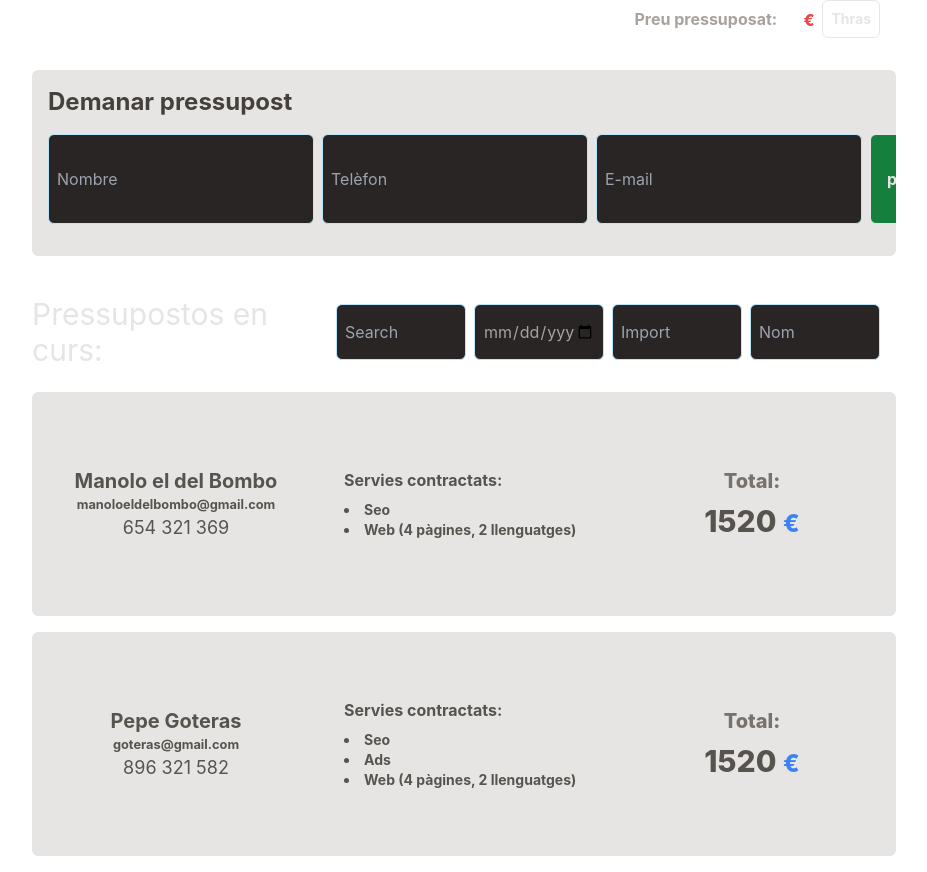
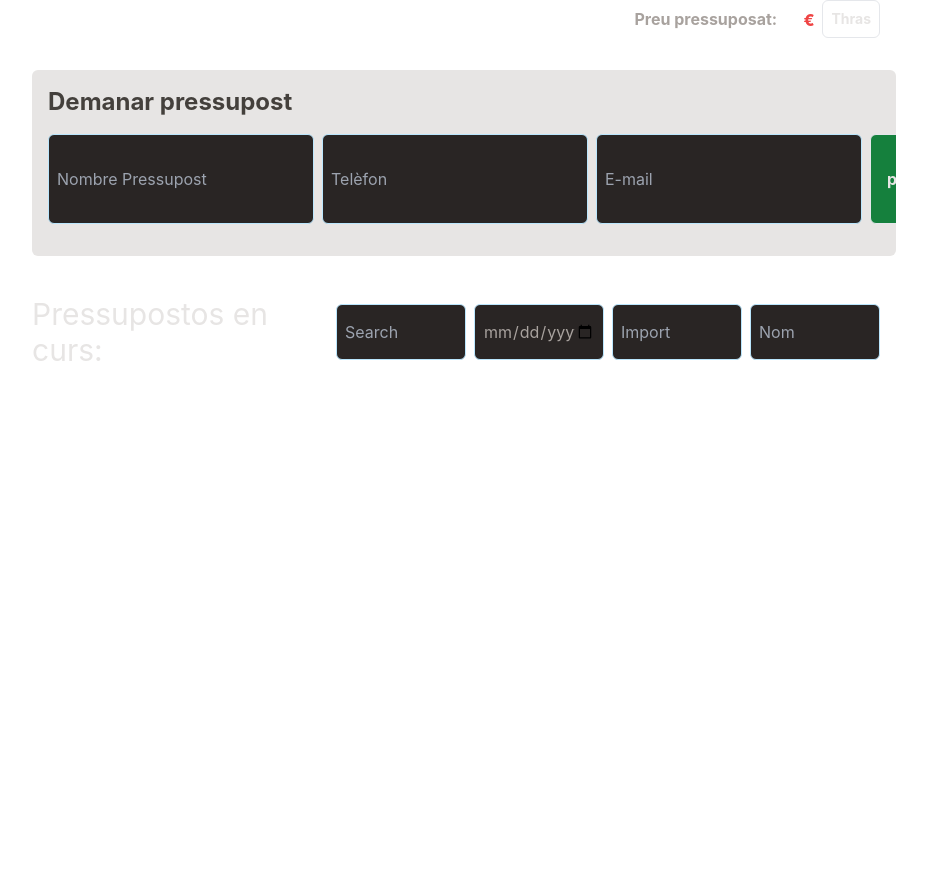
Before and after one commit to JuanDNJ/s6-pressupostos, a React (Vite) app: page /s6-pressupostos/calculadora in a window 1280 px wide. Shown: the part 1499-2371 px from the top of the page, without its empty margins (176-1103 px from the left). After the commit the page ends 1891 px from the top, so only its background shows below. Built offline with nearby package versions, Linux system fonts and the light colour scheme.

Commit message:
Entrega Exercici 5

```diff
--- a/src/components/BudgetWebOptions.jsx
+++ b/src/components/BudgetWebOptions.jsx
@@ -12,6 +12,7 @@ const BudgetWebOptions = () => {
         </span>
         <div className="flex-1 flex gap-2 items-center pl-8">
           <button
+            type="button"
             onClick={handlerPage.addPage}
             className="text-center bg-blue-300 rounded-full size-8"
           >
@@ -19,6 +20,7 @@ const BudgetWebOptions = () => {
           </button>
           <span className="text-center ">{countPages}</span>
           <button
+            type="button"
             onClick={handlerPage.removePage}
             disabled={countPages <= 0}
             className={` text-center bg-red-300 rounded-full size-8`}
@@ -33,6 +35,7 @@ const BudgetWebOptions = () => {
         </span>
         <div className="flex-1 flex gap-2 items-center pl-8">
           <button
+            type="button"
             onClick={handlerLanguage.addLanguage}
             className="text-center bg-blue-300 rounded-full size-8"
           >
@@ -40,6 +43,7 @@ const BudgetWebOptions = () => {
           </button>
           <span className="text-center">{countLanguages}</span>
           <button
+            type="button"
             onClick={handlerLanguage.RemoveLanguage}
             disabled={countLanguages <= 0}
             className="text-center bg-red-300 rounded-full size-8"
--- a/src/components/Budgets.jsx
+++ b/src/components/Budgets.jsx
@@ -1,6 +1,8 @@
+import { useStore } from "../hooks";
 import Form from "./Form";
 
 const Budgets = () => {
+  const { budgets } = useStore();
   return (
     <Form name="pressupostos">
       <header className="grid md:grid-cols-3 justify-between">
@@ -34,17 +36,30 @@ const Budgets = () => {
           />
         </section>
       </header>
-      <article className="md:min-h-56 grid md:grid-cols-3 bg-stone-200 rounded-md overflow-hidden">
+      {budgets.map((bud, index) => {
+        return (
+          <article
+            key={index}
+            className="md:min-h-56 grid md:grid-cols-3 bg-stone-200 rounded-md overflow-hidden"
+          >
             <div className="flex flex-col items-center justify-center p-4 ">
-          <strong className="text-xl">Manolo el del Bombo</strong>
-          <small className="font-bold">manoloeldelbombo@gmail.com</small>
-          <small className="text-lg">654 321 369</small>
+              <strong className="text-xl">{bud.nameBudget}</strong>
+              <small className="font-bold">{bud.user.email}</small>
+              <small className="text-lg">{bud.user.phone}</small>
             </div>
             <div className="flex flex-col items-center justify-center gap-2">
               <strong className="w-60">Servies contractats:</strong>
               <ul className="w-60 list-disc list-inside flexflex-col items-stajustify-center font-bold text-sm">
-            <li>Seo</li>
-            <li>Web (4 pàgines, 2 llenguatges)</li>
+                {bud.products.map((prod) => (
+                  <li key={prod.id} className="flex gap-2 items-center">
+                    <strong>{prod.name}</strong>
+                    {prod.type === 101 && (
+                      <span>
+                        ({prod.pages} pàginas , {prod.languages} llenguatges)
+                      </span>
+                    )}
+                  </li>
+                ))}
               </ul>
             </div>
             <div className="flex md:flex-col items-center justify-center gap-2 py-4 px-2">
@@ -52,33 +67,12 @@ const Budgets = () => {
                 Total:
               </strong>
               <strong className="text-3xl font-extrabold">
-            1520 <small className="text-blue-500">€</small>
+                {bud.totalPrice} <small className="text-blue-500">€</small>
               </strong>
             </div>
           </article>
-      <article className="md:min-h-56 grid md:grid-cols-3 bg-stone-200 rounded-md overflow-hidden">
-        <div className="flex flex-col items-center justify-center p-4 ">
-          <strong className="text-xl">Pepe Goteras</strong>
-          <small className="font-bold">goteras@gmail.com</small>
-          <small className="text-lg">896 321 582</small>
-        </div>
-        <div className="flex flex-col items-center justify-center gap-2">
-          <strong className="w-60">Servies contractats:</strong>
-          <ul className="w-60 list-disc list-inside flexflex-col items-stajustify-center font-bold text-sm">
-            <li>Seo</li>
-            <li>Ads</li>
-            <li>Web (4 pàgines, 2 llenguatges)</li>
-          </ul>
-        </div>
-        <div className="flex  md:flex-col items-center justify-center gap-2 py-4 px-2">
-          <strong className="text-xl font-extrabold text-stone-500">
-            Total:
-          </strong>
-          <strong className="text-3xl font-extrabold">
-            1520 <small className="text-blue-500">€</small>
-          </strong>
-        </div>
-      </article>
+        );
+      })}
     </Form>
   );
 };
--- a/src/components/Form.jsx
+++ b/src/components/Form.jsx
@@ -1,15 +1,64 @@
 import { useStore } from "../hooks";
 
+// TODO: Falta validar los campos del formulario
+
 const Form = ({ children, name }) => {
-  const { resetCheckBox } = useStore();
+  const {
+    addBudget,
+    resetCheckBox,
+    user,
+    products,
+    countLanguages,
+    countPages,
+    date,
+    priceAddOptWebType,
+  } = useStore();
 
   const handlerSubmit = (eve) => {
     eve.preventDefault();
+    const elements = [...eve.target];
+    const newUser = structuredClone(user);
+    let nameBudget = "";
+    elements.forEach((element) => {
+      if (
+        element.type !== "checkbox" &&
+        element.type !== "reset" &&
+        element.type !== "submit"
+      ) {
+        if (element.name === "nameBudget") {
+          nameBudget = element.value;
+        }
+        if (element.name === "phone") {
+          newUser.phone = element.value;
+        }
+        if (element.name === "email") {
+          newUser.email = element.value;
+        }
+      }
+    });
+
+    addBudget({
+      user: newUser,
+      nameBudget,
+      products: products.map((rec) => {
+        if (rec.type === 101) {
+          rec = {
+            ...rec,
+            pages: countPages,
+            languages: countLanguages,
+          };
+        }
+
+        return rec;
+      }),
+      date,
+      totalPrice:
+        products.reduce((acc, prod) => acc + prod.price, 0) +
+        (countLanguages + countPages) * priceAddOptWebType,
+    });
   };
 
   const handlerReset = (eve) => {
-    eve.preventDefault();
-
     const elements = [...eve.target];
 
     elements.forEach((element) => {
--- a/src/components/FormFooter.jsx
+++ b/src/components/FormFooter.jsx
@@ -7,22 +7,31 @@ const FormFooter = () => {
         </h2>
         <article className="flex flex-col md:flex-row justify-between gap-2 md:gap-none py-4">
           <input
+            id="nameBudget"
             className="p-2 rounded-md text-stone-400 bg-stone-800 border border-sky-200"
             type="text"
-            placeholder="Nombre"
+            name="nameBudget"
+            placeholder="Nombre Pressupost"
           />
           <input
+            id="phone"
             className="p-2 rounded-md text-stone-400 bg-stone-800 border border-sky-200"
             type="tel"
+            name="phone"
             placeholder="Telèfon"
           />
           <input
+            id="email"
             className="p-2 rounded-md text-stone-400 bg-stone-800 border border-sky-200"
             type="email"
+            name="email"
             placeholder="E-mail"
           />
           <button
             type="submit"
+            onClick={(eve) => {
+              console.log(eve);
+            }}
             className="bg-green-700 p-2 px-4 rounded-md text-stone-200 font-bold border hover:bg-stone-50 hover:text-green-700 hover:border hover:border-green-700"
           >
             Solicitar pressupost +
--- a/src/context/Store.jsx
+++ b/src/context/Store.jsx
@@ -24,27 +24,33 @@ const Store = ({ children }) => {
   } = useProducts();
 
   const [user, setUser] = useState({
-    name: "",
+    nameBudget: "",
     email: "",
     phone: "",
   });
+  const addUser = (payload) => {
+    setUser(() => payload);
+  };
 
-  const [budget, setbudget] = useState({});
   const [budgets, setBudgets] = useState([]);
+  const addBudget = (budget) => {
+    setBudgets((prev) => [...prev, budget]);
+  };
 
   const value = {
     titleWeb: "WEBS THREE B",
+    date: Date.now(),
     priceAddOptWebType: 30,
     services,
     user,
     products,
-    budget,
     budgets,
     countPages,
     countLanguages,
     handlerPage,
     handlerLanguage,
     checkWeb,
+    addBudget,
     resetCheckBox,
     handlerInputWeb,
     resetCount,
@@ -52,6 +58,7 @@ const Store = ({ children }) => {
     removeProduct,
     updateProductTypeWeb,
     removeProducts,
+    addUser,
   };
 
   return <Ctx.Provider value={value}>{children}</Ctx.Provider>;
```
Lines whose indentation alone changed are shown as unchanged.
